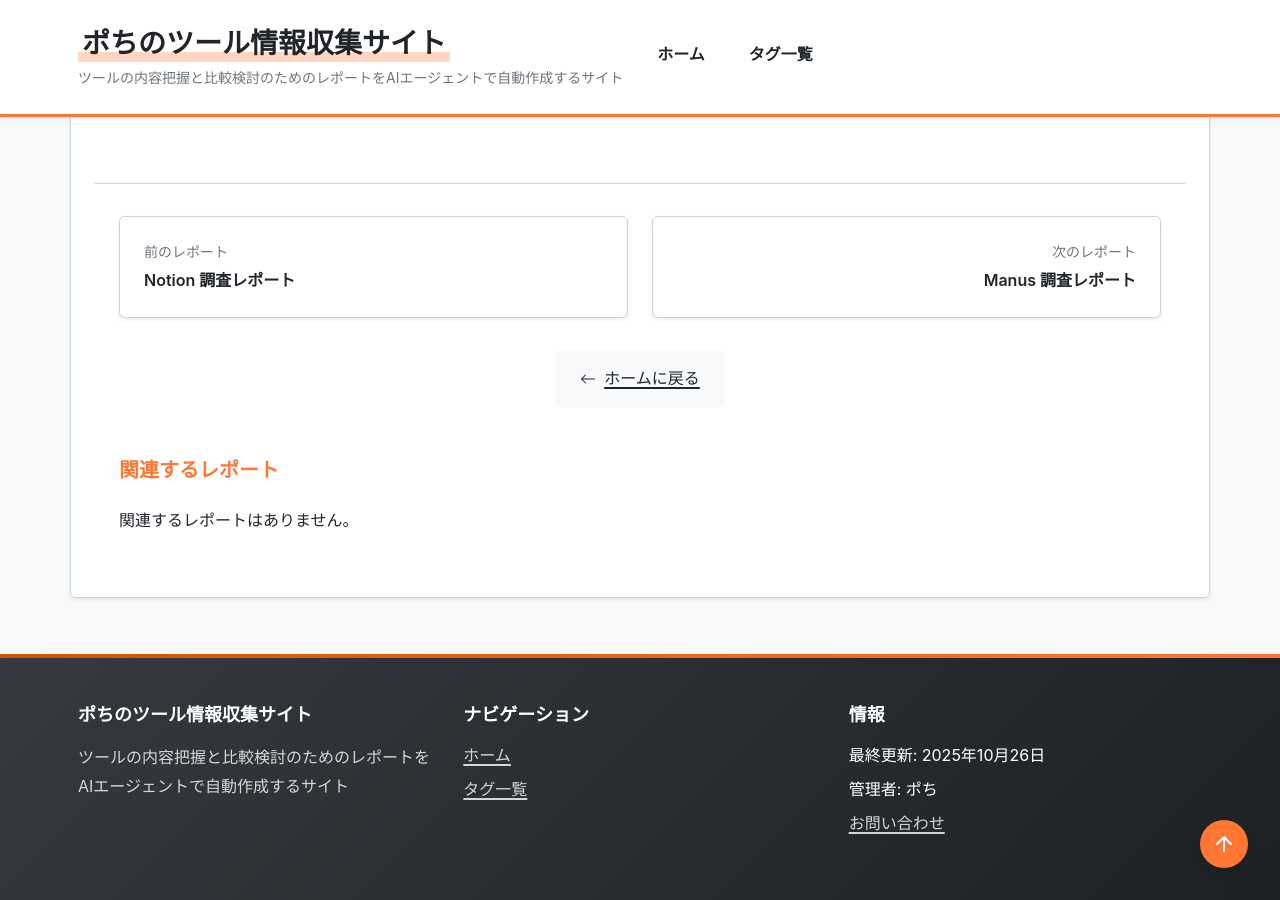
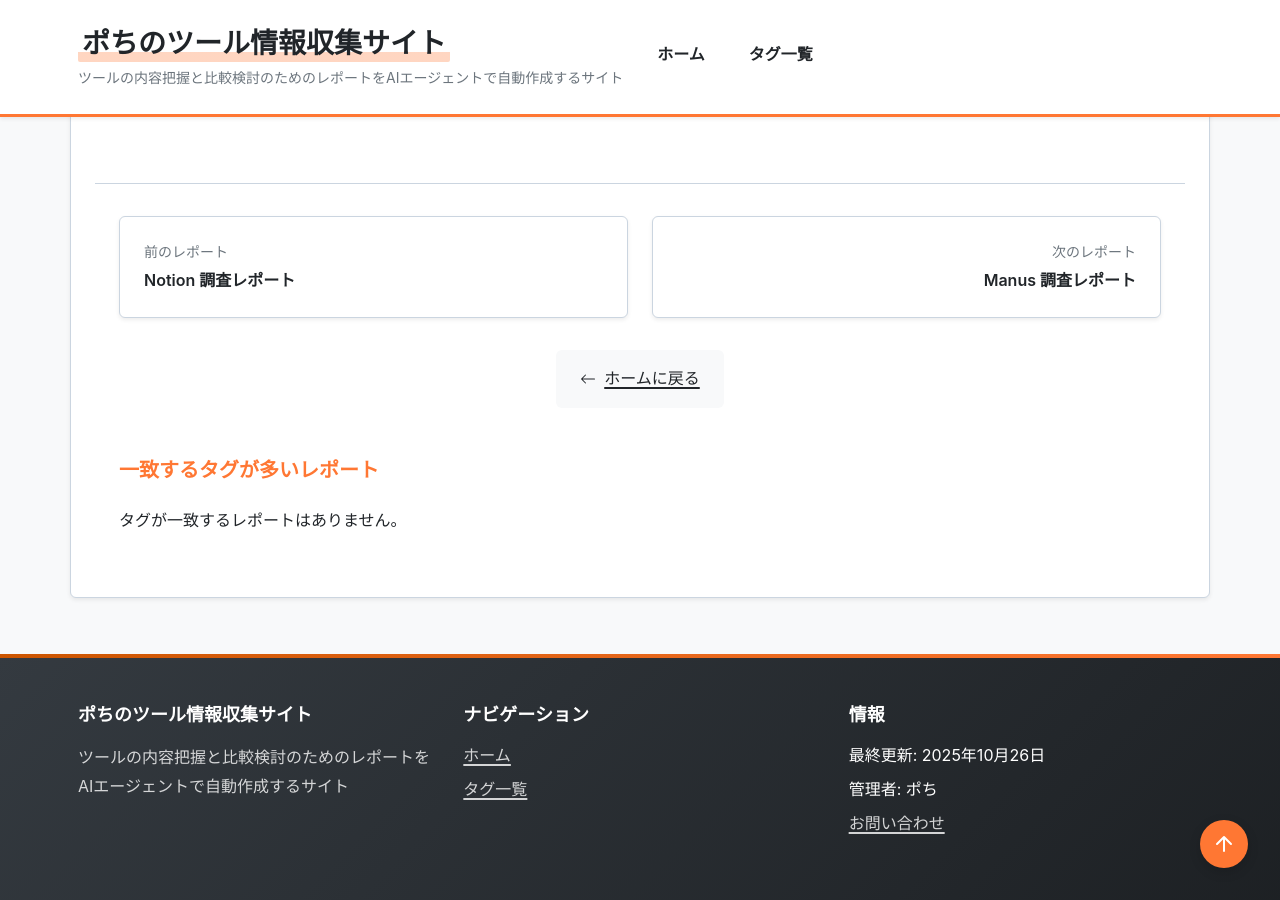
Before and after one commit to aegisfleet/tool-survey-report, a Jekyll site: the page built from _reports/miro.md, in a window 1280 px wide and 900 px high, scrolled down 6784 px. Built offline with Jekyll 4.4.1, drawn with Linux system fonts in a browser that asks for light colours.

Commit message:
docs(report-layout): Update related reports section text for clarity
- Modify "関連するレポート" heading to "一致するタグが多いレポート"
- Update empty state message from "関連するレポートはありません" to "タグが一致するレポートはありません"
- Improve text to more precisely describe the related reports section's purpose
- Enhance user understanding of tag-based report recommendations

```diff
--- a/_layouts/report.html
+++ b/_layouts/report.html
@@ -148,7 +148,7 @@ layout: default
 
     {% if page.tags and page.tags.size > 0 %}
     <div class="related-reports">
-      <h3>関連するレポート</h3>
+      <h3>一致するタグが多いレポート</h3>
       {% assign related_reports = site.reports | where_exp: "report", "report.url != page.url" %}
       {% assign related_with_scores = "" | split: "" %}
 
@@ -204,7 +204,7 @@ layout: default
           {% endfor %}
         </ul>
         {% else %}
-        <p>関連するレポートはありません。</p>
+        <p>タグが一致するレポートはありません。</p>
         {% endif %}
     </div>
     {% endif %}
```
